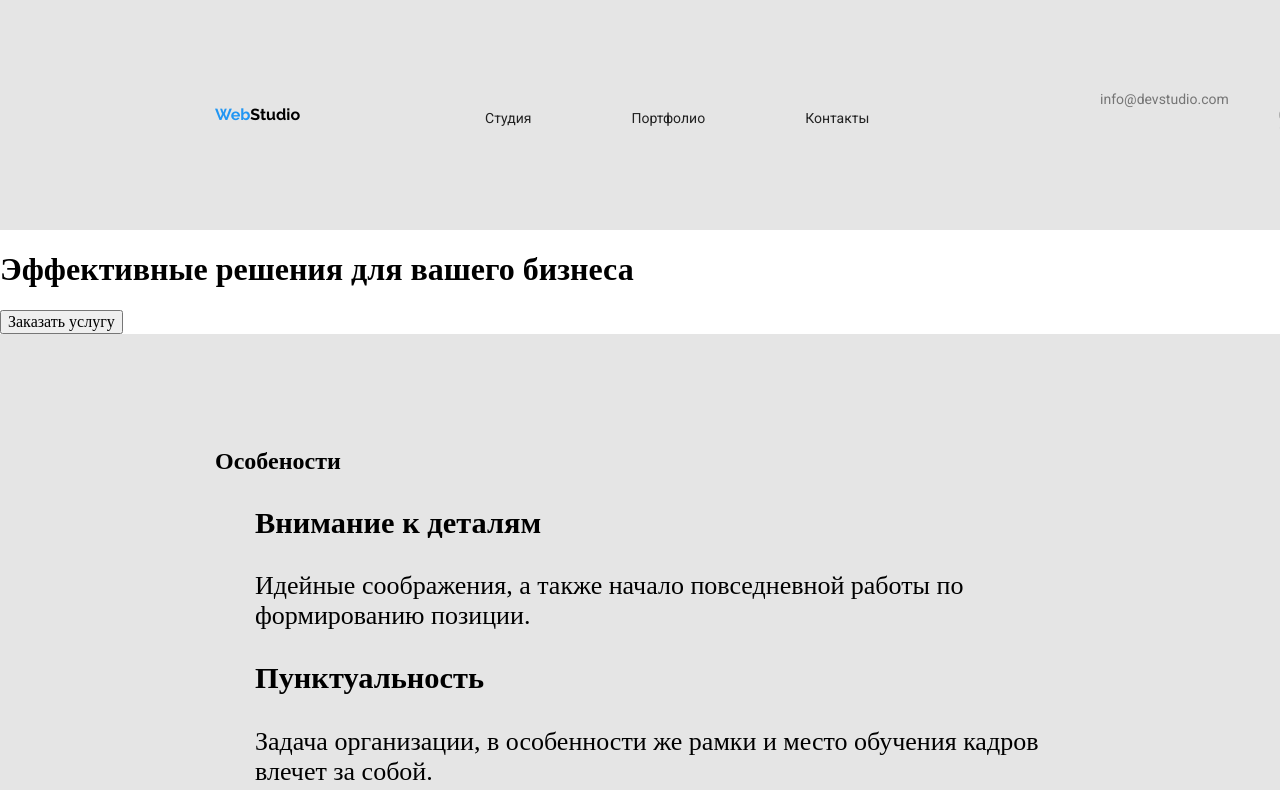
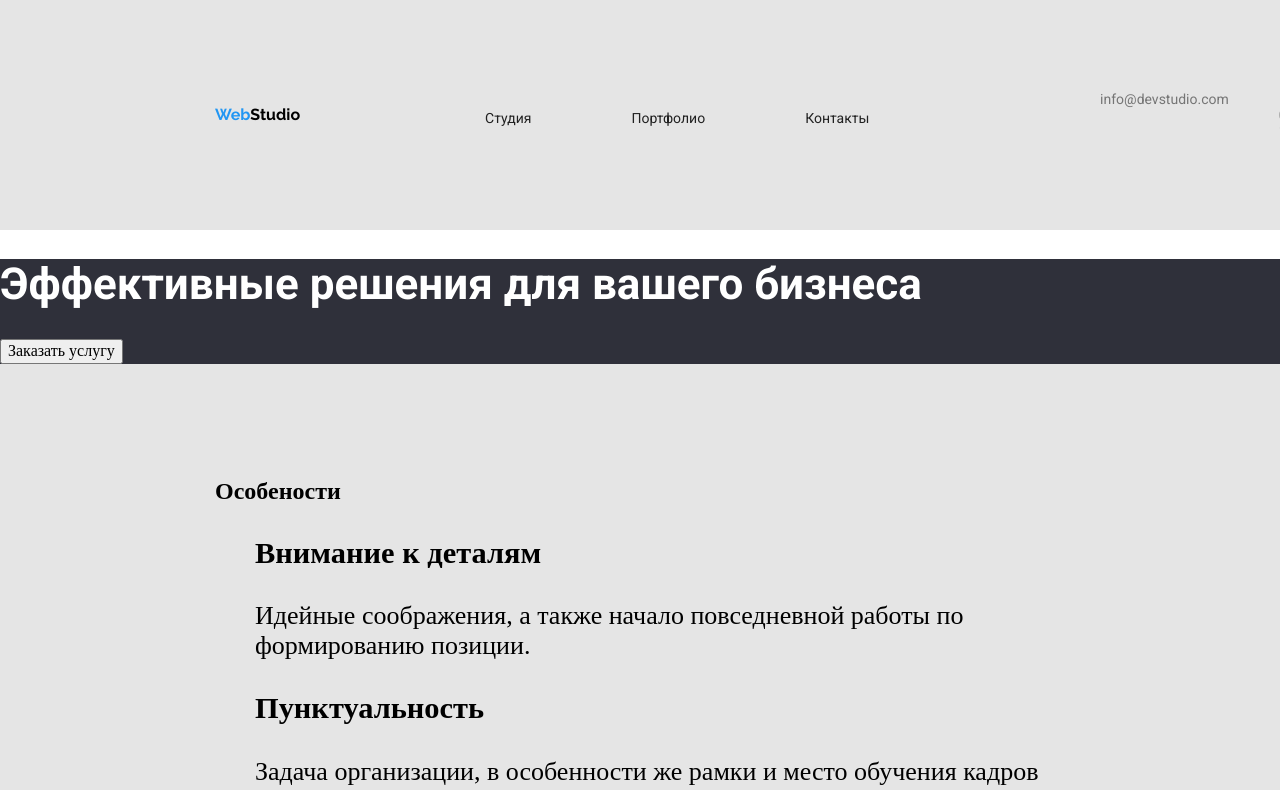
Before and after one commit to VasylShpyra/goit-markup-hw-02, a plain HTML site: page index.html in a window 1280 px wide. Shown: the top 790 px of the page. Drawn offline with Linux system fonts and the light colour scheme.

Commit message:
Update styles.css

```diff
--- a/css/styles.css
+++ b/css/styles.css
@@ -69,6 +69,16 @@
   width: 1200px;
 }
 
+.hero {
+  background-color: var(--primary-color);
+}
+.hero-titel {
+  color: #ffffff;
+  font-family: var(--main-font);
+  font-size: 44px;
+  padding: 200 452 280;
+}
+
 .wrapper {
   background-color: var(--secondary-color);
 }
```
